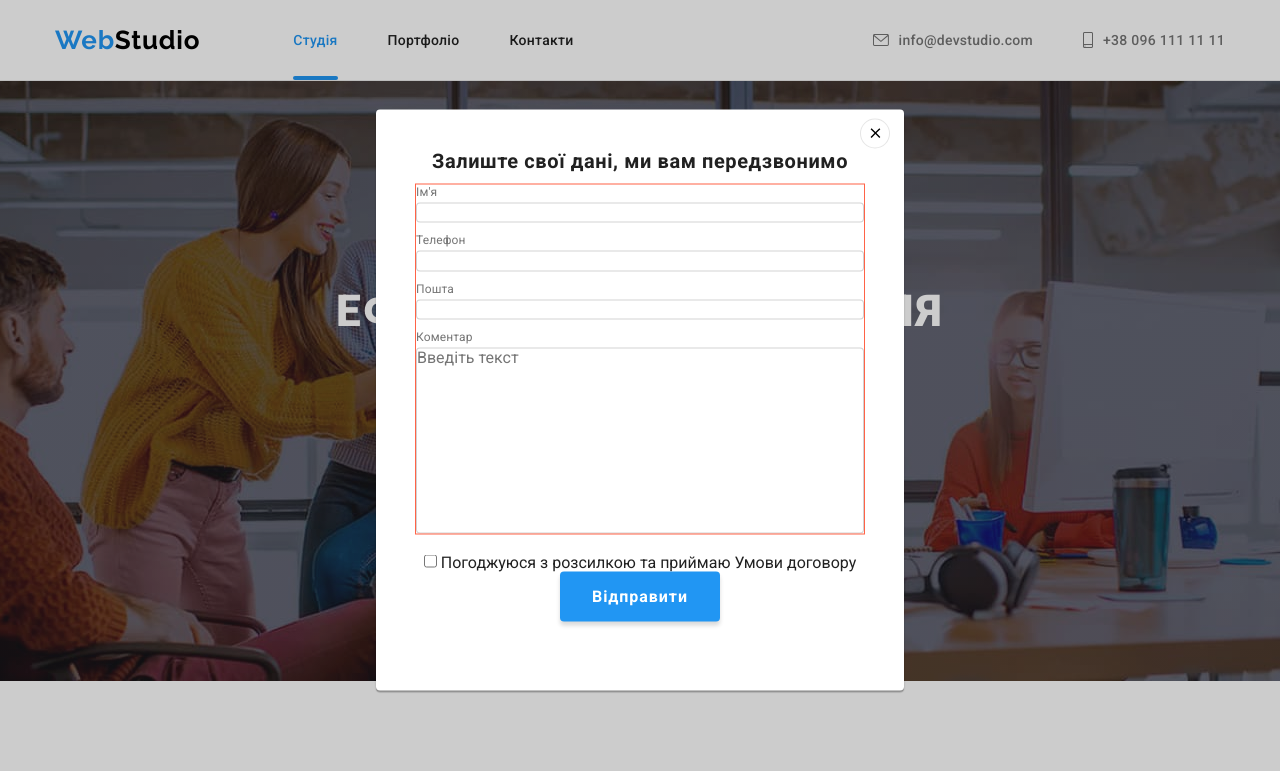
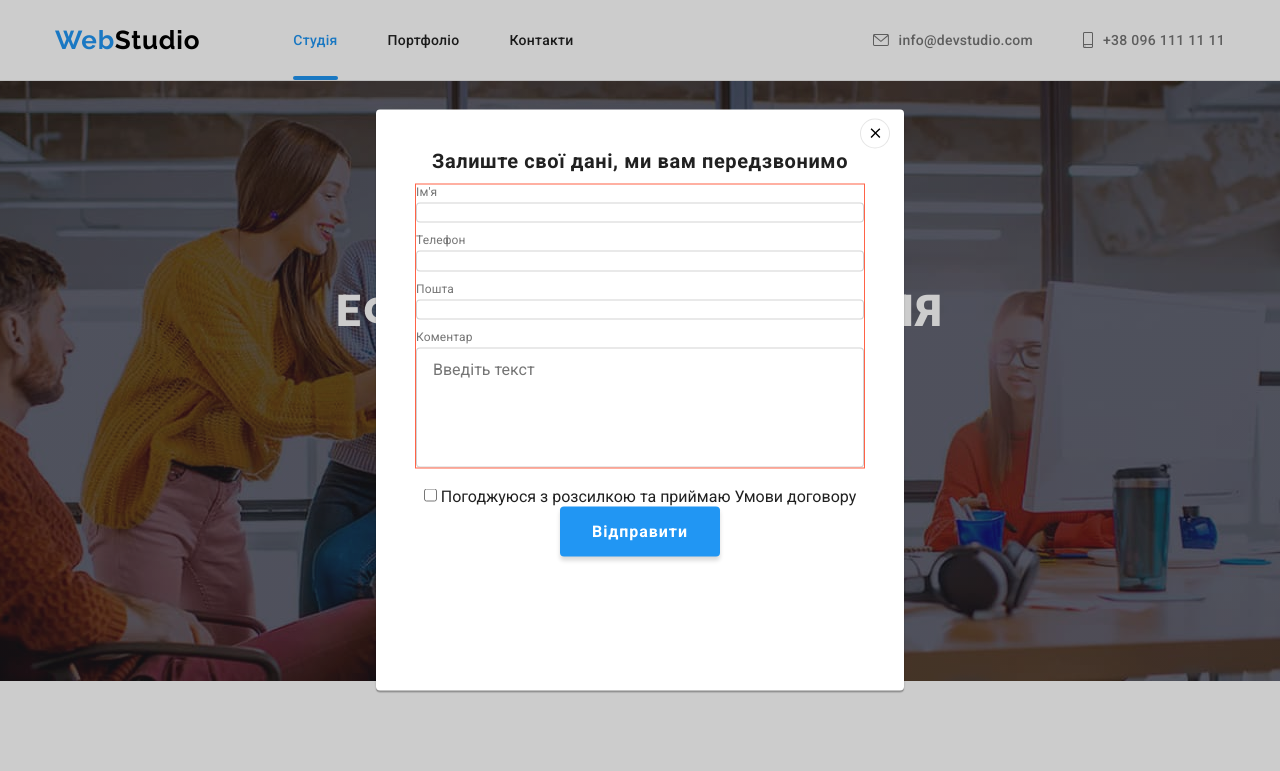
Before and after one commit to SerhiiOd/goit-markup-hw-06, a plain HTML site: page index.html in a window 1280 px wide. Both pictures are taken after a click on the button "Замовити послугу". Shown: the top 771 px of the page. Drawn offline with nearby package versions, Linux system fonts and the light colour scheme.

Commit message:
NewSummary

```diff
--- a/css/styles.css
+++ b/css/styles.css
@@ -778,3 +778,8 @@ textarea {
 .form-field:not(:last-child) {
   margin-bottom: 10px;
 }
+
+.comment {
+  padding: 12px 16px;
+  height: 120px;
+}
--- a/index.html
+++ b/index.html
@@ -409,6 +409,7 @@
           <div class="form-field">
             <label for="comment">Коментар</label>
             <textarea
+              class="comment"
               name="comment"
               id="comment"
               cols="30"
```
